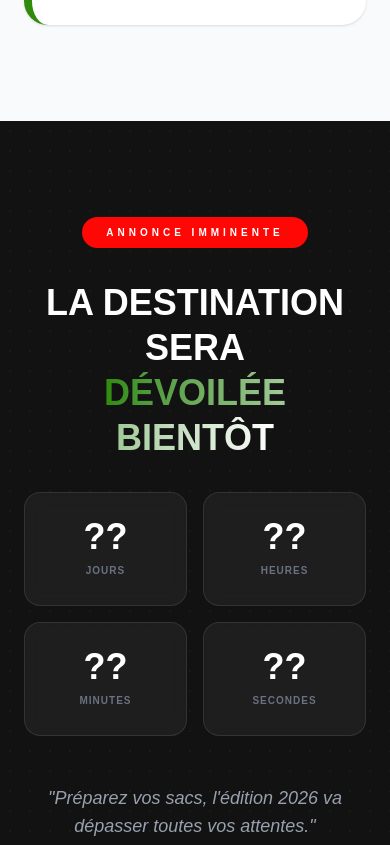
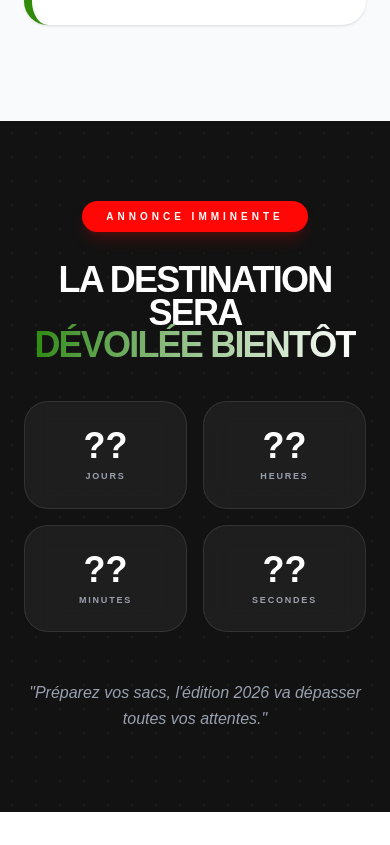
Before and after one commit to tcbrenato/jef2026, a Next.js app: page / in a window 390 px wide. Shown: the part 5779-6624 px from the top of the page. Built offline with nearby package versions, Linux system fonts and the light colour scheme.

Commit message:
Design: Countdown centré et responsive

```diff
--- a/components/sections/Countdown.tsx
+++ b/components/sections/Countdown.tsx
@@ -1,35 +1,47 @@
+'use client';
+
 export default function Countdown() {
   return (
-    <section className="py-24 bg-jef-dark relative overflow-hidden">
-      {/* Texture de fond */}
-      <div className="absolute inset-0 opacity-10">
-        <div className="absolute top-0 left-0 w-full h-full bg-[radial-gradient(#2f8b09_1px,transparent_1px)] [background-size:20px_20px]"></div>
+    <section className="relative py-20 lg:py-32 bg-jef-dark overflow-hidden">
+      {/* Texture de fond subtile */}
+      <div className="absolute inset-0 opacity-10 z-0">
+        <div className="absolute top-0 left-0 w-full h-full bg-[radial-gradient(#2f8b09_1px,transparent_1px)] [background-size:24px_24px]"></div>
       </div>
 
-      <div className="max-w-4xl mx-auto px-6 relative z-10 text-center">
-        <div className="inline-block px-6 py-2 bg-jef-red text-white text-[10px] font-black uppercase tracking-[0.4em] rounded-full mb-8">
+      <div className="max-w-5xl mx-auto px-6 relative z-10">
+        {/* Conteneur Flex pour tout centrer verticalement et horizontalement */}
+        <div className="flex flex-col items-center text-center">
+
+          <div className="inline-block px-6 py-2 bg-jef-red text-white text-[10px] font-black uppercase tracking-[0.4em] rounded-full mb-8 shadow-lg shadow-jef-red/20">
             Annonce imminente
           </div>
 
-        <h3 className="text-4xl md:text-7xl font-black text-white uppercase mb-8 leading-tight">
+          <h3 className="text-4xl md:text-7xl font-black text-white uppercase mb-10 leading-[0.9] tracking-tighter">
             La destination sera <br />
             <span className="text-transparent bg-clip-text bg-gradient-to-r from-jef-green to-white">dévoilée bientôt</span>
           </h3>
 
-        <div className="grid grid-cols-2 md:grid-cols-4 gap-4 mb-12">
+          {/* GRID : 2 colonnes sur petit mobile, 4 sur desktop pour rester pro */}
+          <div className="grid grid-cols-2 md:grid-cols-4 gap-4 w-full max-w-3xl mb-12">
             {['??', '??', '??', '??'].map((unit, i) => (
-            <div key={i} className="bg-white/5 border border-white/10 p-6 rounded-2xl backdrop-blur-sm">
-              <span className="block text-4xl font-black text-white">{unit}</span>
-              <span className="text-[10px] text-gray-500 uppercase font-bold tracking-widest">
+              <div
+                key={i}
+                className="bg-white/5 border border-white/10 p-6 md:p-8 rounded-3xl backdrop-blur-md flex flex-col items-center justify-center group hover:border-jef-green/50 transition-colors"
+              >
+                <span className="block text-4xl md:text-5xl font-black text-white mb-1 group-hover:scale-110 transition-transform">
+                  {unit}
+                </span>
+                <span className="text-[9px] md:text-[10px] text-gray-400 uppercase font-black tracking-[0.2em]">
                   {['Jours', 'Heures', 'Minutes', 'Secondes'][i]}
                 </span>
               </div>
             ))}
           </div>
 
-        <p className="text-gray-400 text-lg italic">
+          <p className="text-gray-400 text-base md:text-lg italic max-w-2xl leading-relaxed">
             "Préparez vos sacs, l'édition 2026 va dépasser toutes vos attentes."
           </p>
+        </div>
       </div>
     </section>
   );
--- a/components/sections/Hero.tsx
+++ b/components/sections/Hero.tsx
@@ -11,7 +11,7 @@ export default function Hero() {
   const heroImages = [
     '/hero1.png', '/hero2.png', '/hero3.png', '/hero4.png', '/hero5.png',
     '/hero6.png', '/hero7.png', '/hero8.png', '/hero9.png', '/hero10.png',
-    '/hero11.png', '/hero12.png'
+    '/hero11.png', '/hero12.png', '/hero13.png', '/hero14.png'
   ];
 
   return (
```
Also changed, not shown: 1 other file (tests, documents, lock files or other folders). Lines whose indentation alone changed are shown as unchanged.
